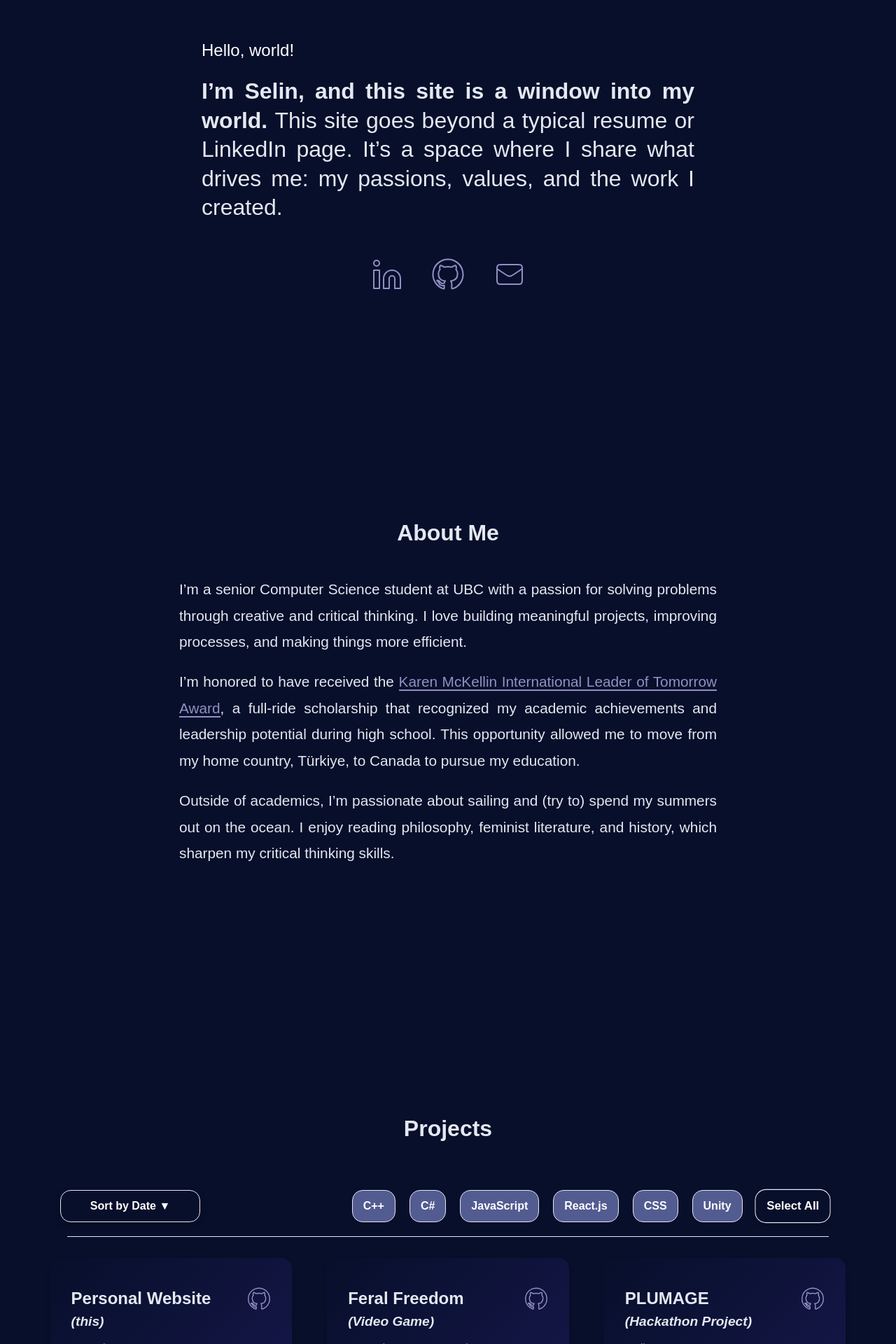
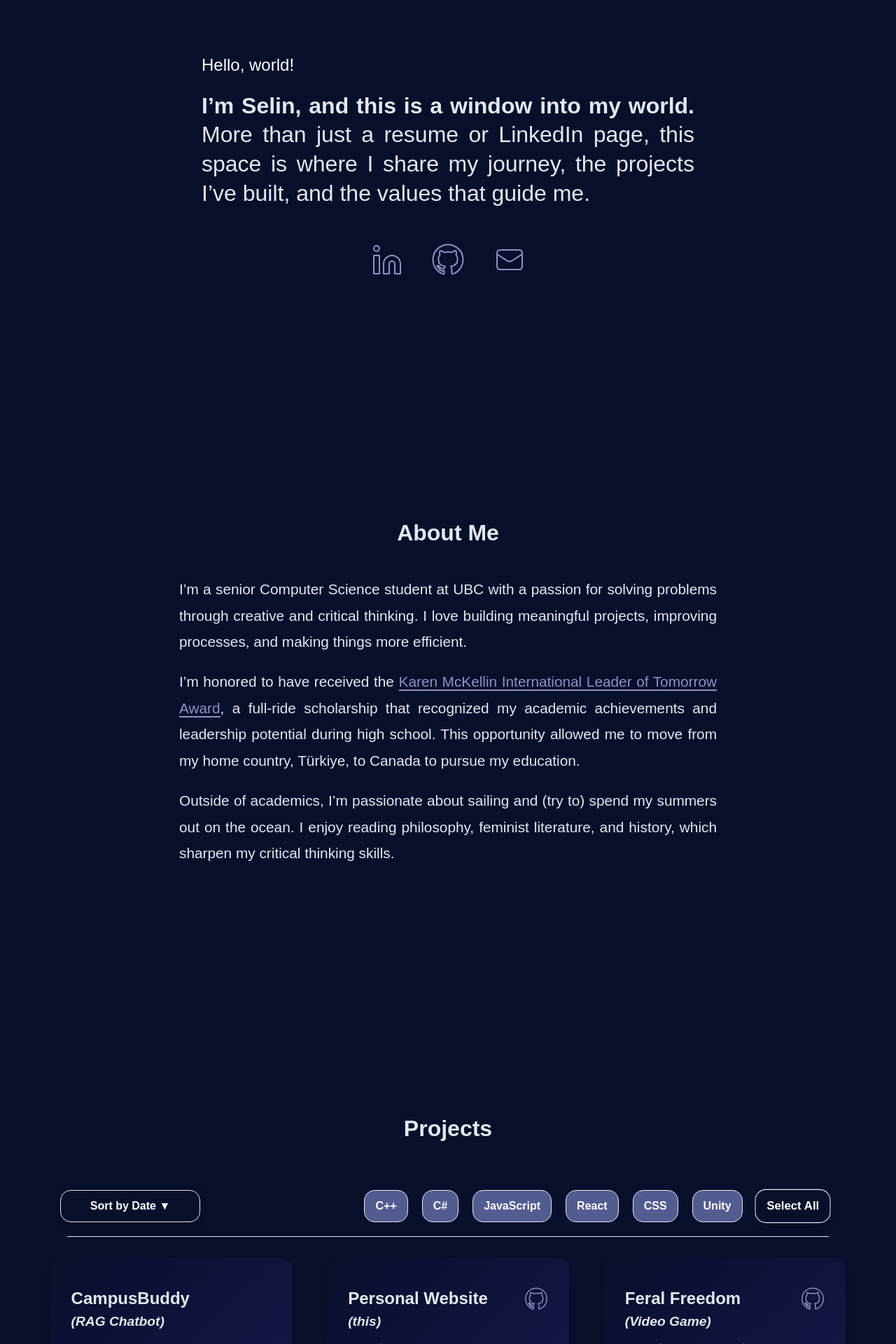
Before and after one commit to selinuz/selinuz.github.io, a Next.js app: page / in a window 1280 px wide. Shown: the part 140-2060 px from the top of the page at 70% size. Built offline with nearby package versions, Linux system fonts and the light colour scheme.

Commit message:
minor fixes

```diff
--- a/src/components/Landing.tsx
+++ b/src/components/Landing.tsx
@@ -8,10 +8,9 @@ const Landing: React.FC = () => {
     <section id="landing" className="section">
       <h3>Hello, world!</h3>
       <p>
-        <strong>I’m Selin, and this site is a window into my world. </strong>
-        This site goes beyond a typical resume or LinkedIn page. It’s a space
-        where I share what drives me: my passions, values, and the work I
-        created.
+        <strong>I’m Selin, and this is a window into my world. </strong>
+        More than just a resume or LinkedIn page, this space is where I share my
+        journey, the projects I’ve built, and the values that guide me.
       </p>
 
       <div className="contact-container">
--- a/src/components/Projects.tsx
+++ b/src/components/Projects.tsx
@@ -14,7 +14,7 @@ const Projects: React.FC = () => {
     setExpandedId((prev) => (prev === id ? null : id));
   };
 
-  const allSkills = ["C++", "C#", "JavaScript", "React.js", "CSS", "Unity"];
+  const allSkills = ["C++", "C#", "JavaScript", "React", "CSS", "Unity"];
 
   const toggleSkill = (skill: string) => {
     setSelectedSkills((prev) =>
--- a/src/data/projects.ts
+++ b/src/data/projects.ts
@@ -61,7 +61,7 @@ export const projects: Project[] = [
       "Implemented sign-up, login, and landing pages frontend using React and JavaScript.",
       "Created the authentication service with Axios to ensure secure user registration and login via internal API.",
     ],
-    skills: ["React.js", "JavaScript", "npm"],
+    skills: ["React", "JavaScript", "npm"],
     link: "https://github.com/irmikimikmik/PLUMAGE-for-YouCode2024",
     iconType: "github",
     context: "for youCode x Arc'teryx 2024",
@@ -99,4 +99,20 @@ export const projects: Project[] = [
     iconType: "github",
     context: "for CPSC304: Introduction to Relational Databases",
   },
+  {
+    id: "6",
+    title: "CampusBuddy ",
+    subtitle: "(RAG Chatbot)",
+    duration: "May 2025 – Present",
+    description:
+      "Designed and built a Retrieval-Augmented Generation (RAG) chatbot to simplify access to UBC academic information",
+    detailsTitle: "Personal Contributions:",
+    details: [
+      "Initiated the project after identifying a recurring need for clarity around UBC academic processes during Committee for Diversity, Outreach and Equity (CODE) meetings, transforming student pain points into a technical solution.",
+      "Built a Retrieval-Augmented Generation (RAG) chatbot using FastAPI, LangChain, and OpenAI embeddings.",
+      "Designed a scalable React frontend with a context-aware chat interface, reusable components, and a clean design system supporting cited sources and prompt suggestions.",
+    ],
+    skills: ["FastAPI", "LangChain", "OpenAI", "React", "TypeScript"],
+    iconType: "github",
+  },
 ];
--- a/src/styles/contact.css
+++ b/src/styles/contact.css
@@ -3,8 +3,7 @@
   justify-content: center;
   align-items: center;
   width: 80%;
-  box-sizing: border-box;
-  margin: 50px auto;
+  margin: 0 auto;
 }
 
 #contact h1 {
@@ -91,7 +90,6 @@
   #contact {
     flex-direction: column;
     align-items: center;
-    width: 80%;
   }
 
   #contact h1 {
--- a/src/styles/core-values.css
+++ b/src/styles/core-values.css
@@ -1,8 +1,7 @@
 #map-container {
-  padding: 70px 0;
   position: relative;
   width: 95%;
-  margin: 0 auto;
+  margin: 10% auto;
   display: flex;
   flex-direction: column;
   align-items: center;
@@ -223,6 +222,11 @@
 }
 
 @media (max-width: 768px) {
+  #map-container {
+    height: 70vh;
+    margin: 50% auto;
+  }
+
   .core-value {
     width: 80px;
     padding: 0.5rem;
@@ -253,7 +257,7 @@
 
   .map-label-container {
     width: 90%;
-    font-size: 1rem;
+    font-size: 1.3rem;
   }
 
   .tooltip {
```
